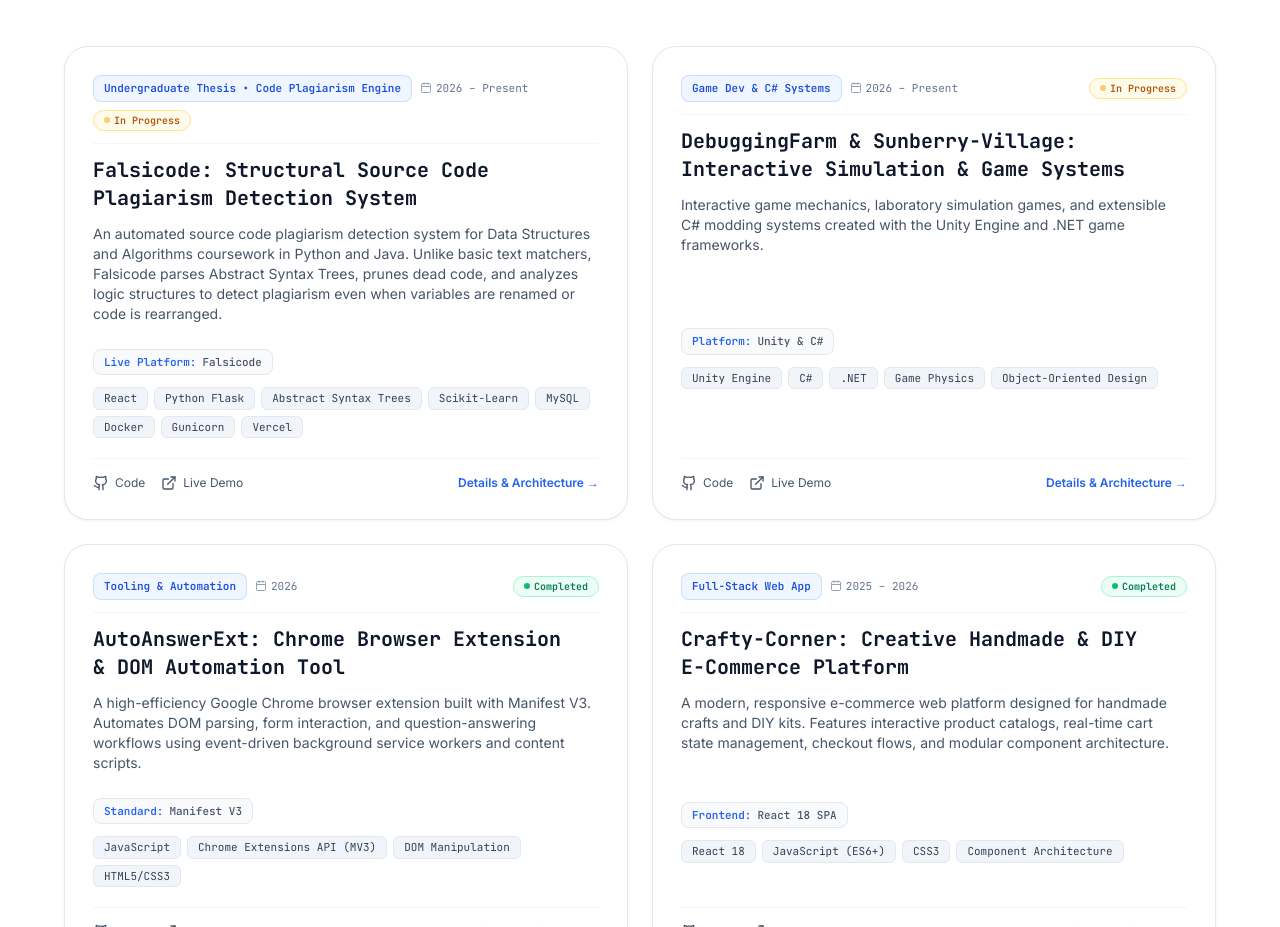
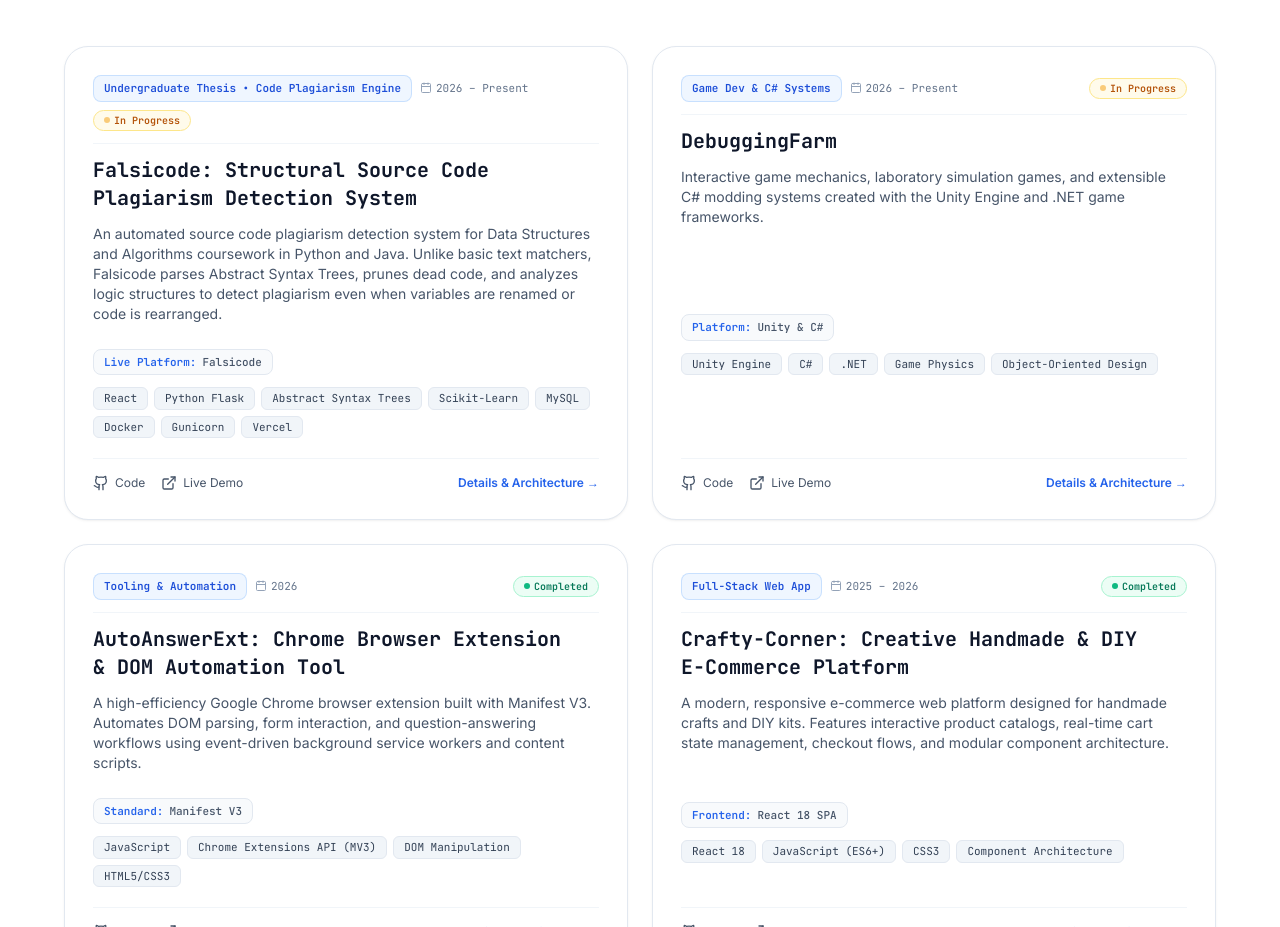
Before and after one commit to charlesnavalta/developer-portfolio, a React (Vite) app: page / in a window 1280 px wide. Shown: the part 2832-3759 px from the top of the page. Built offline with nearby package versions, Linux system fonts and the light colour scheme.

Commit message:
chore(projects): rename DebuggingFarm project title

```diff
--- a/src/data/portfolioData.js
+++ b/src/data/portfolioData.js
@@ -172,7 +172,7 @@ export const portfolioData = {
     },
     {
       id: "debugging-farm-game",
-      title: "DebuggingFarm & Sunberry-Village: Interactive Simulation & Game Systems",
+      title: "DebuggingFarm",
       tag: "Game Dev & C# Systems",
       category: "Software Engineering",
       period: "2026 – Present",
```
